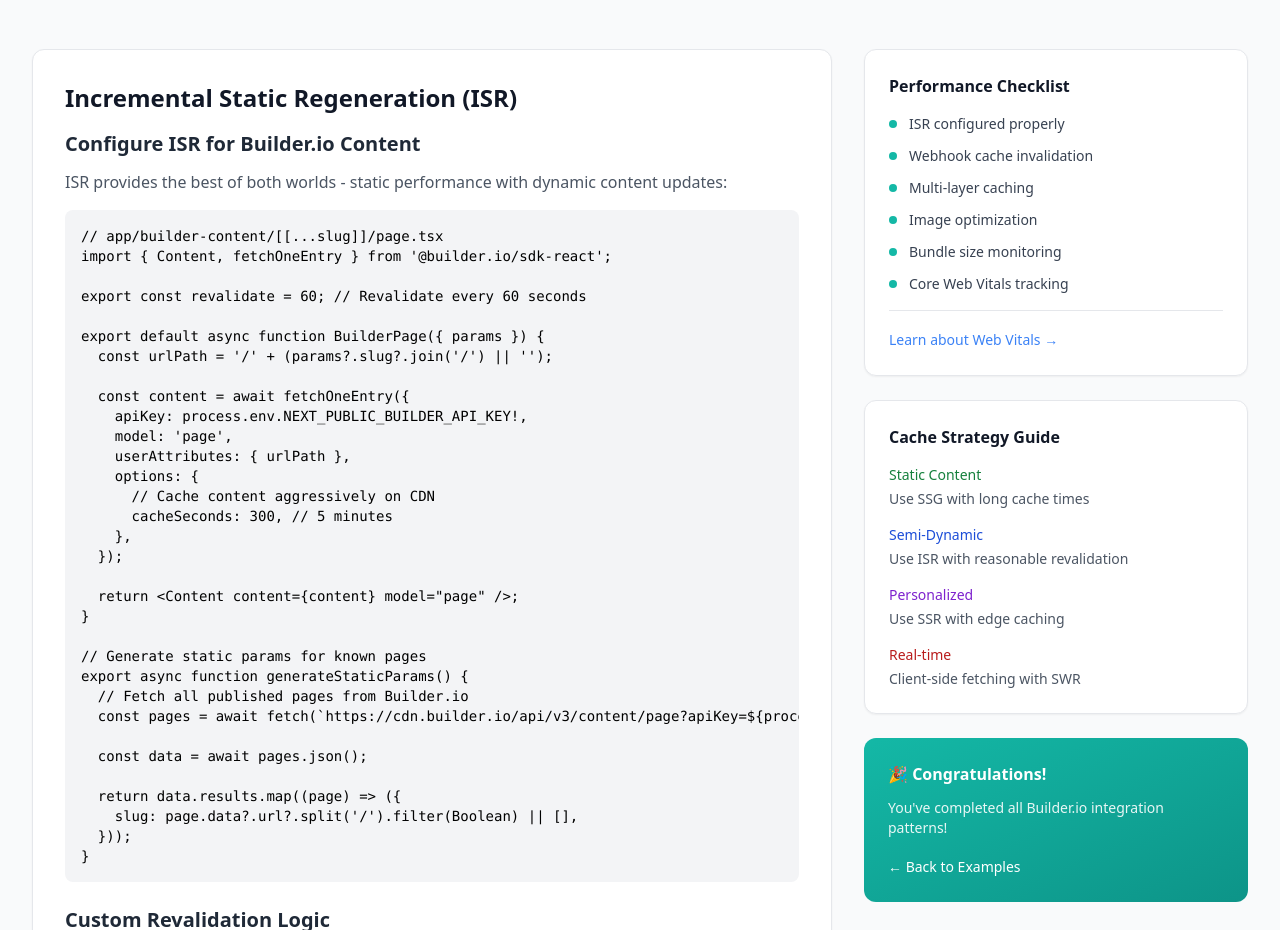
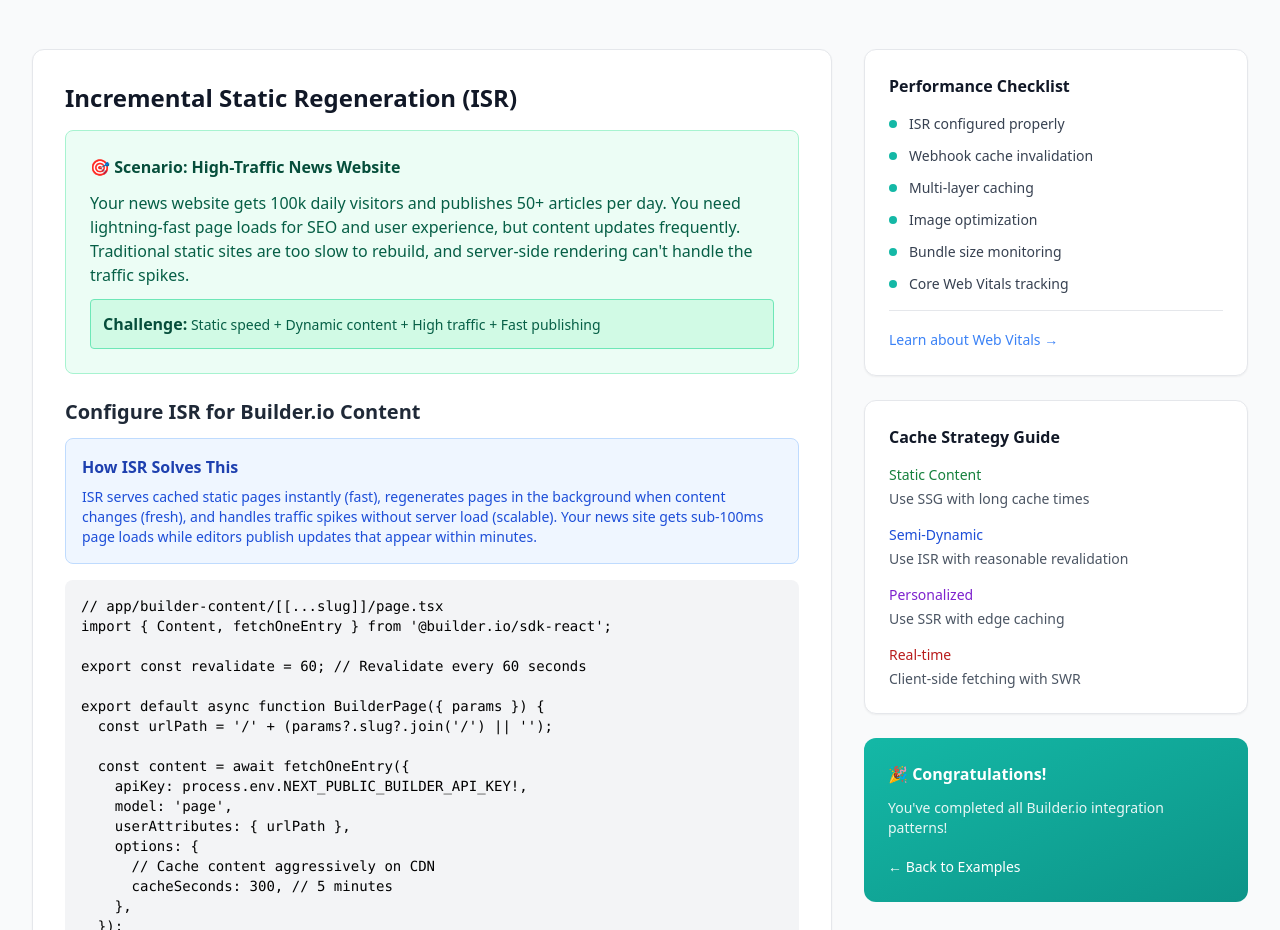
Before and after one commit to thadojus/cms-tools-tutorials, a Next.js app: page /examples/performance in a window 1280 px wide. Shown: the part 820-1750 px from the top of the page. Built offline with nearby package versions, Linux system fonts and the light colour scheme.

Commit message:
Add Performance scenarios and explanations
cgen-c9dcabf086724230a5fc0722b5ea3e7c

```diff
--- a/app/examples/performance/page.tsx
+++ b/app/examples/performance/page.tsx
@@ -96,12 +96,31 @@ export default function PerformanceExample() {
               <div className="bg-white rounded-xl shadow-sm border border-gray-200 p-8">
                 <h2 className="section-header">Incremental Static Regeneration (ISR)</h2>
 
+                <div className="bg-emerald-50 border border-emerald-200 rounded-lg p-6 mb-6">
+                  <h3 className="font-semibold text-emerald-900 mb-3">🎯 Scenario: High-Traffic News Website</h3>
+                  <p className="text-emerald-800 mb-3">
+                    Your news website gets 100k daily visitors and publishes 50+ articles per day. You need lightning-fast
+                    page loads for SEO and user experience, but content updates frequently. Traditional static sites are
+                    too slow to rebuild, and server-side rendering can't handle the traffic spikes.
+                  </p>
+                  <div className="bg-emerald-100 border border-emerald-300 rounded p-3">
+                    <strong className="text-emerald-900">Challenge:</strong>
+                    <span className="text-emerald-800 text-sm"> Static speed + Dynamic content + High traffic + Fast publishing</span>
+                  </div>
+                </div>
+
                 <div className="space-y-6">
                   <div>
                     <h3 className="subsection-header">Configure ISR for Builder.io Content</h3>
-                    <p className="text-gray-600 mb-4">
-                      ISR provides the best of both worlds - static performance with dynamic content updates:
-                    </p>
+
+                    <div className="bg-blue-50 border border-blue-200 rounded-lg p-4 mb-4">
+                      <h4 className="font-semibold text-blue-800 mb-2">How ISR Solves This</h4>
+                      <p className="text-blue-700 text-sm">
+                        ISR serves cached static pages instantly (fast), regenerates pages in the background when content
+                        changes (fresh), and handles traffic spikes without server load (scalable). Your news site gets
+                        sub-100ms page loads while editors publish updates that appear within minutes.
+                      </p>
+                    </div>
 
                     <pre className="code-block">
 {`// app/builder-content/[[...slug]]/page.tsx
```
